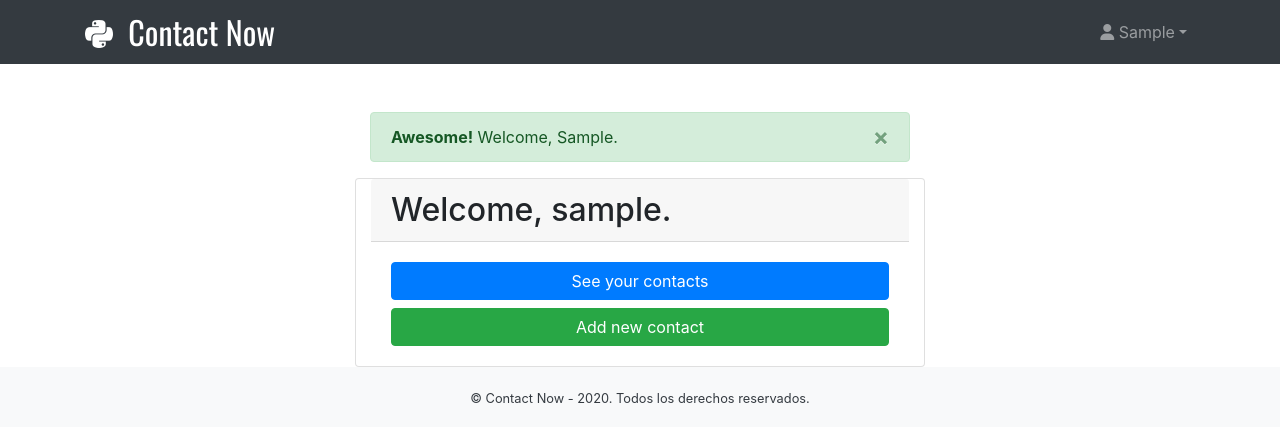
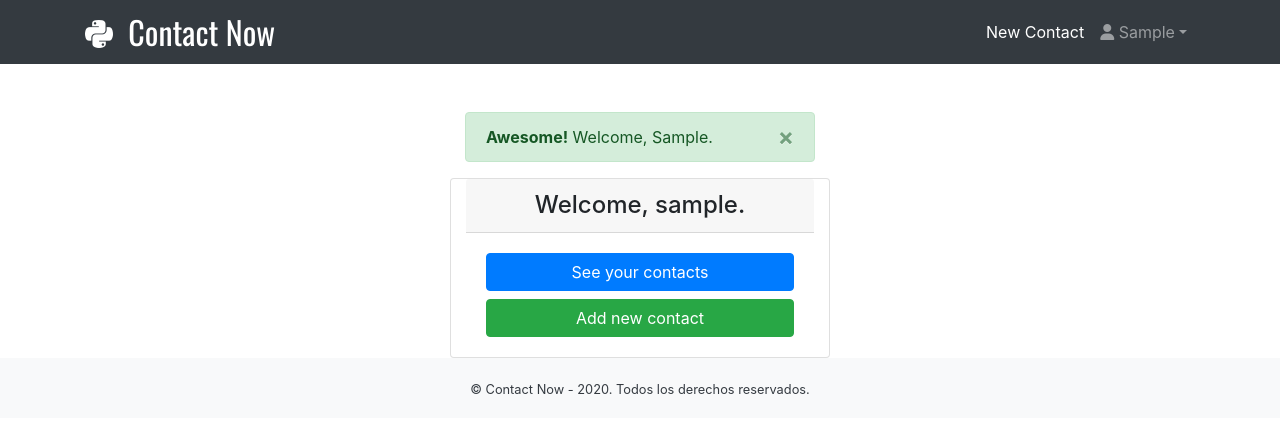
Before and after one commit to markimfeld/contact-app, a Django app: page / in a window 1280 px wide. Shown: the top 442 px of the page. Run offline with Django 3.2, Linux system fonts and the light colour scheme; the visitor is signed in with stand-in values (Sample User, id 1); some libraries are stand-ins or nearby versions; some web fonts are replaced.

Commit message:
detail view

```diff
--- a/contacts/templates/contacts/base.html
+++ b/contacts/templates/contacts/base.html
@@ -33,6 +33,9 @@
       <div class="collapse navbar-collapse justify-content-end" id="navbarNav">
         <ul class="navbar-nav">
           {% if user.is_authenticated %}
+          <li class="nav-item">
+            <a class="nav-link active" href="/contacts/create">New Contact</i></a>
+          </li>
           <li class="nav-item dropdown">
             <a class="nav-link dropdown-toggle" data-toggle="dropdown" href="#" role="button" aria-haspopup="true"
               aria-expanded="false"><i class="fas fa-user"></i> {{ user.username.capitalize }}</a>
--- a/contacts/templates/contacts/index.html
+++ b/contacts/templates/contacts/index.html
@@ -2,7 +2,7 @@
 {%endblock %} {% block content %}
 <div class="container">
   <div class="row">
-    <div class="col-md-6 mx-auto">
+    <div class="col-9 col-sm-6 col-md-4 col-lg-4 mx-auto">
       <div class="alert alert-success alert-dismissible fade show mt-5" role="alert">
         <strong>Awesome!</strong> Welcome, {{ user.username.capitalize }}.
         <button type="button" class="close" data-dismiss="alert" aria-label="Close">
@@ -13,8 +13,8 @@
   </div>
 
   <div class="row">
-    <div class="card col-md-6 mx-auto">
-      <div class="card-header h2">
+    <div class="card col-9 col-sm-6 col-md-6 col-lg-4 mx-auto">
+      <div class="card-header h4 text-center">
         Welcome, {{ user.username }}.
       </div>
       <div class="card-body">
--- a/contacts/templates/contacts/list_contact.html
+++ b/contacts/templates/contacts/list_contact.html
@@ -26,6 +26,7 @@
                     <h5 class="card-title h3">{{ c.first_name }}</h5>
                     <p class="card-text">{{ c.category }}</p>
                     <p class="card-text h4">{{ c.phone_number }}</p>
+                    <a href="contacts/{{ c.id }}/detail" class="btn btn-primary">See</a>
                     <a href="contacts/{{ c.id }}/edit" class="btn btn-secondary">Edit</a>
                     <a href="contacts/{{ c.id }}/delete" class="btn btn-danger">Delete</a>
                 </div>
--- a/contacts/urls.py
+++ b/contacts/urls.py
@@ -6,6 +6,7 @@ urlpatterns = [
     path('', views.index),
     path('contacts', views.list_contacts),
     path('contacts/create', views.create_contact),
+    path('contacts/<int:pk>/detail', views.detail_contact),
     path('contacts/<int:pk>/delete', views.delete_contact),
     path('contacts/<int:pk>/edit', views.edit_contact),
 ]
--- a/contacts/views.py
+++ b/contacts/views.py
@@ -36,6 +36,18 @@ def list_contacts(request):
         'categories': categories
     }
     return render(request, 'contacts/list_contact.html', context)
+
+@login_required
+def detail_contact(request, pk):
+
+    contact = Contact.objects.filter(user=request.user.id).get(pk=pk)
+
+    context = {
+        'contact': contact,
+        'date': date
+    }
+
+    return render(request, 'contacts/detail_contact.html', context)
 
 @login_required
 def create_contact(request):
```
Also changed, not shown: contacts/templates/contacts/detail_contact.html (added, +28 -0 lines).
